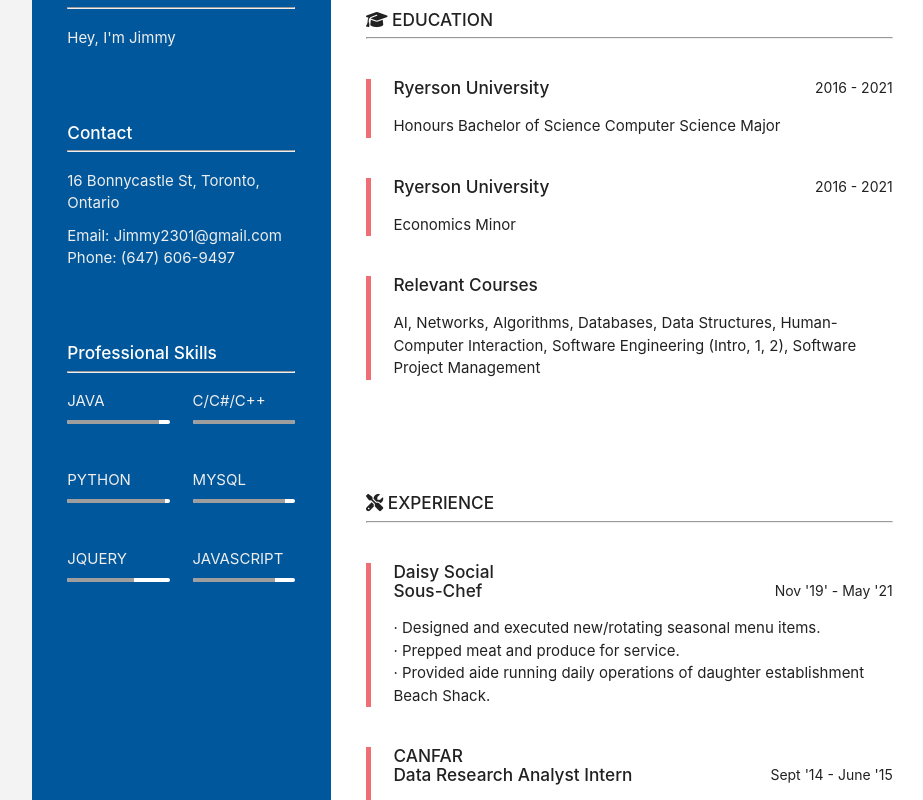
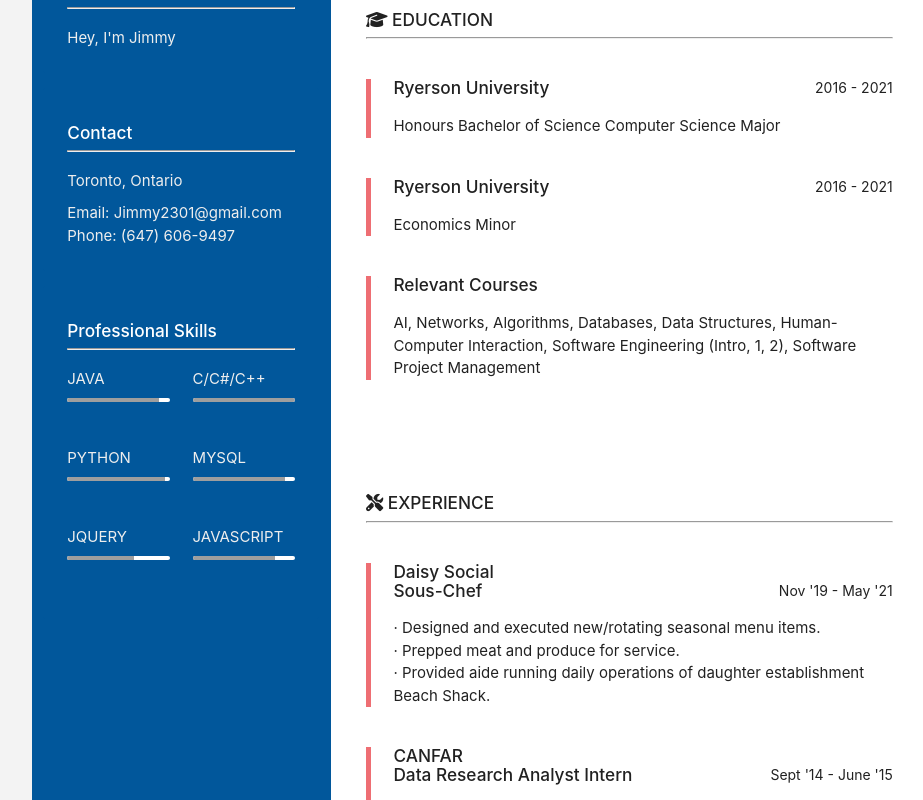
Before and after one commit to JaayTran/ReactCV, a React (Create React App) app: page / in a window 1280 px wide. Shown: the part 358-1158 px from the top of the page, without its empty margins (160-1083 px from the left). Built offline with nearby package versions, Linux system fonts and the light colour scheme.

Commit message:
remove address, fix typo

```diff
--- a/src/components/pages/contact/Contact.js
+++ b/src/components/pages/contact/Contact.js
@@ -11,7 +11,7 @@ export default class Contact extends Component {
             </h6>
             <hr />
             <p className="grey-text text-lighten-3 pt">
-              16 Bonnycastle St, Toronto, Ontario
+              Toronto, Ontario
             </p>
             <p className="grey-text text-lighten-3 pt">
               Email: Jimmy2301@gmail.com
--- a/src/components/pages/experiences/Experiences.js
+++ b/src/components/pages/experiences/Experiences.js
@@ -17,7 +17,7 @@ export default class Experiences extends Component {
                 <blockquote className="content-right">
                   <h6 className="no-pad mt-bottom">
                     <strong>Daisy Social<br />Sous-Chef</strong>
-                    <span>Nov '19' - May '21</span>
+                    <span>Nov '19 - May '21</span>
                   </h6>
                   <p className="pt">
                   · Designed and executed new/rotating seasonal menu items.
```
